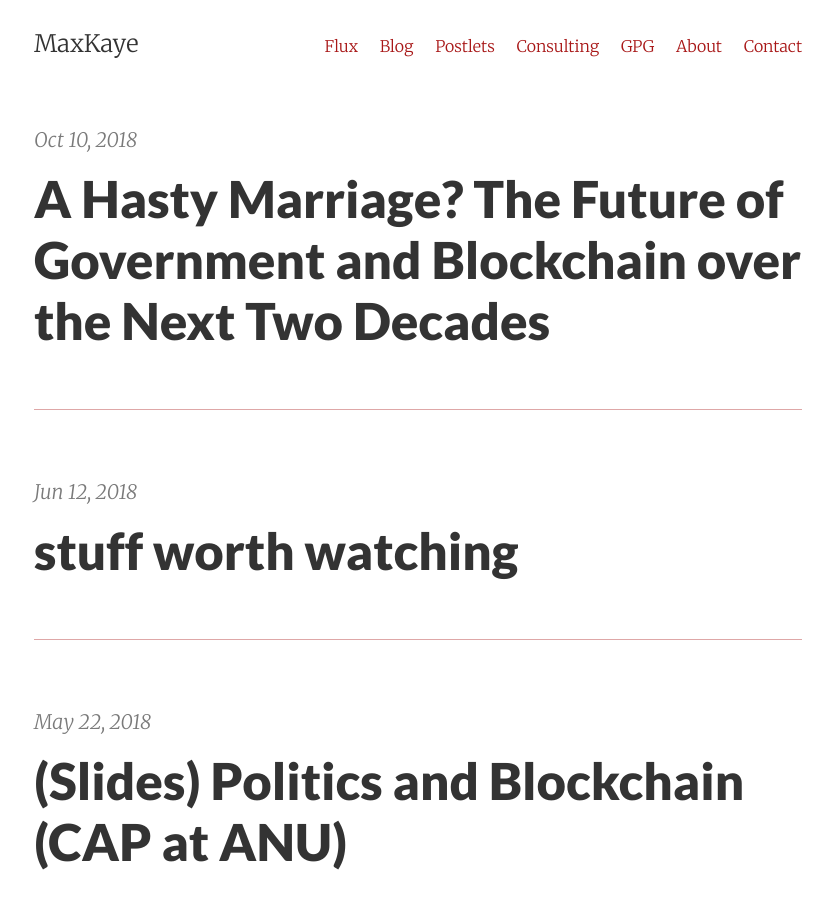
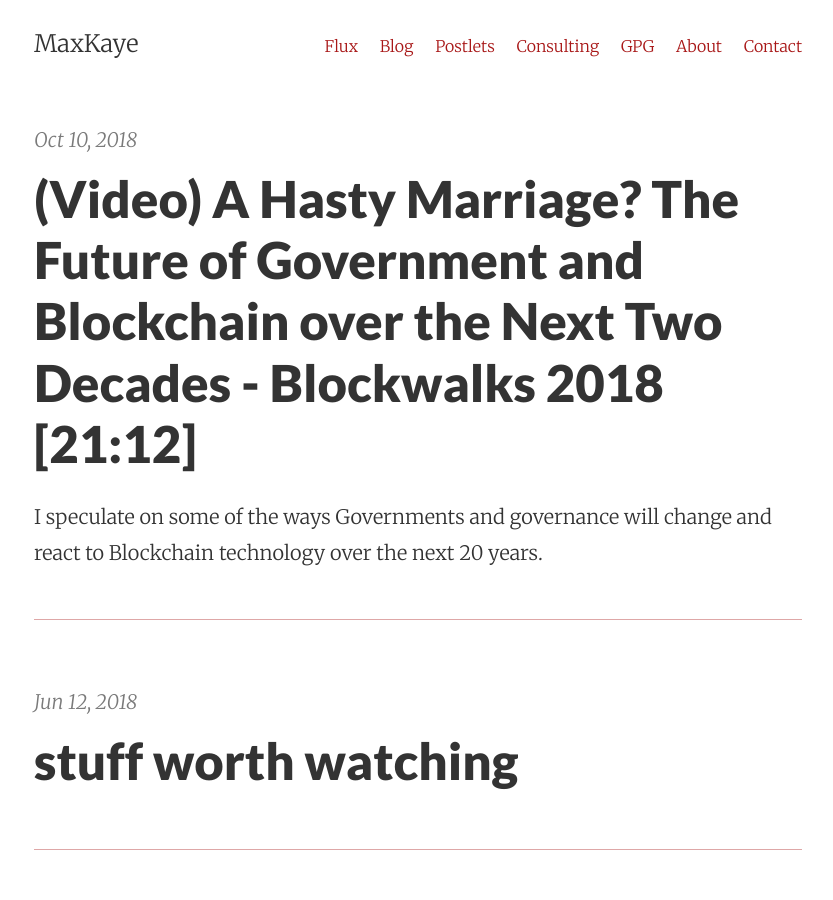
Before and after one commit to xk-io/xk-io.github.io, a Jekyll site: the page built from index.html, in a window 1280 px wide and 900 px high. Shown: the whole window, without its empty margins (222-1055 px from the left). Built offline with Jekyll 4.4.1, drawn with Linux system fonts in a browser that asks for light colours; the list of posts is cut into pages by our own code.

Commit message:
Update 2018-10-10-blockchain-democracy-next-two-decades.md
add video and yt layout

```diff
--- a/_posts/2018-10-10-blockchain-democracy-next-two-decades.md
+++ b/_posts/2018-10-10-blockchain-democracy-next-two-decades.md
@@ -1,7 +1,10 @@
 ---
-title: A Hasty Marriage? The Future of Government and Blockchain over the Next Two Decades
+title: (Video) A Hasty Marriage? The Future of Government and Blockchain over the Next Two Decades - Blockwalks 2018 [21:12]
 author: Max Kaye
+layout: ytvideo
 date: 2018-10-10
+summary: I speculate on some of the ways Governments and governance will change and react to Blockchain technology over the next 20 years.
+ytid: nwDANKTgc_c
+yttitle: Max Kaye | BLOCKWALKS
+slides: https://docs.google.com/presentation/d/1J7U-rcoRBMYnLxKRJq5OaRuLa5r_mCDx_B4kPCwZiIo
 ---
-
-[Slides for my presentation at BLOCKWALKS 2018.](https://docs.google.com/presentation/d/1J7U-rcoRBMYnLxKRJq5OaRuLa5r_mCDx_B4kPCwZiIo)
```
